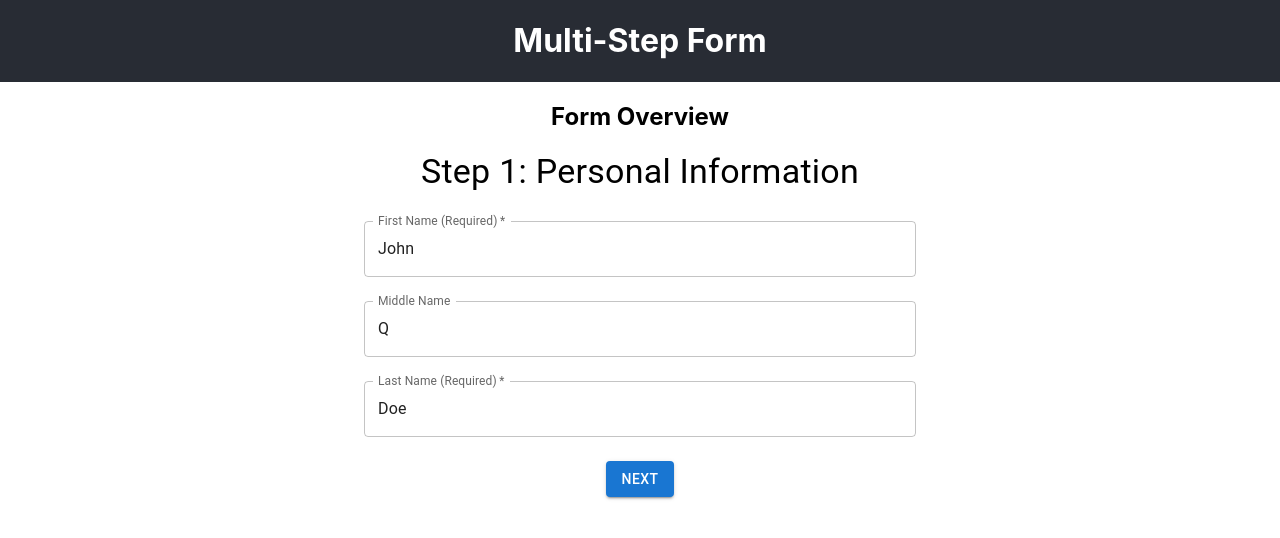
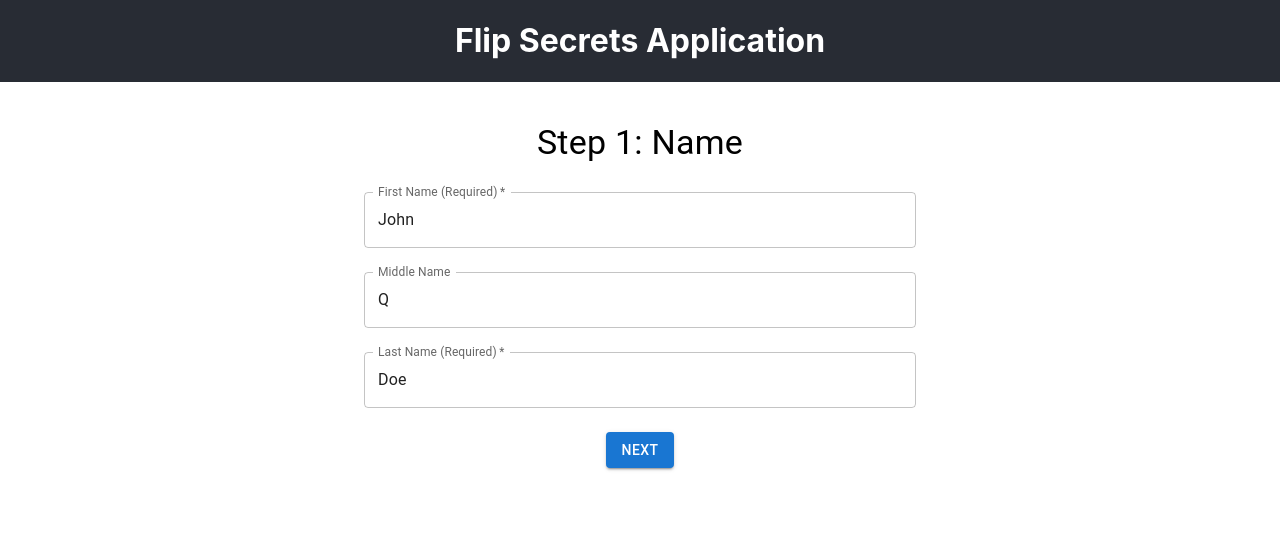
Before and after one commit to freelifebrett/spec-fi-app, a React (Create React App) app: page / in a window 1280 px wide. Shown: the top 538 px of the page. Built offline with nearby package versions, Linux system fonts and the light colour scheme.

Commit message:
Added the flip logo

```diff
--- a/src/App.css
+++ b/src/App.css
@@ -22,6 +22,7 @@
   justify-content: center;
   font-size: calc(8px + 1vmin); /* Slightly smaller font-size */
   color: white;
+  margin-bottom: 40px;
 }
 
 .App-link {
--- a/src/App.js
+++ b/src/App.js
@@ -33,7 +33,7 @@ function App() {
       <Router>
         <div className="App">
           <header className="App-header">
-            <h1>Multi-Step Form</h1>
+            <h1>Flip Secrets Application</h1>
           </header>
           <Routes>
             <Route path="/*" element={<MultiStepForm />} />
--- a/src/components/MultiStepForm/FormSteps/StepOne/StepOne.js
+++ b/src/components/MultiStepForm/FormSteps/StepOne/StepOne.js
@@ -45,7 +45,7 @@ const StepOne = () => {
   return (
     <Container maxWidth="sm">
       <Typography variant="h4" component="h2" gutterBottom>
-        Step 1: Personal Information
+        Step 1: Name
       </Typography>
       <Box component="form" noValidate autoComplete="off">
         <TextField
--- a/src/components/MultiStepForm/MultiStepForm.js/MultiStepForm.js
+++ b/src/components/MultiStepForm/MultiStepForm.js/MultiStepForm.js
@@ -12,7 +12,6 @@ import StepSeven from '../FormSteps/StepSeven';
 const MultiStepForm = () => {
   return (
     <div className="multi-step-form">
-      <h2>Form Overview</h2>
       <Routes>
         <Route path="/" element={<StepOne />} />
         <Route path="step-1" element={<StepOne />} />
```
Also changed, not shown: flip_secrets_logo.png (added).
